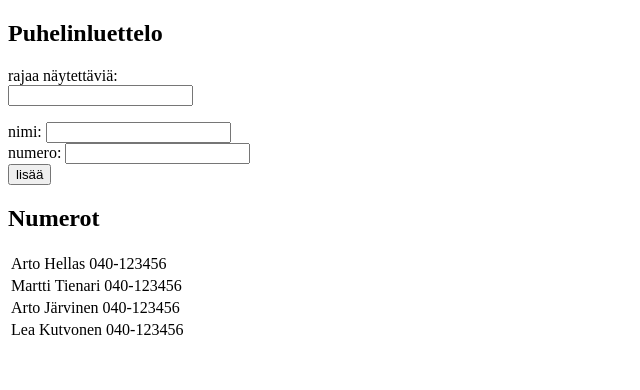
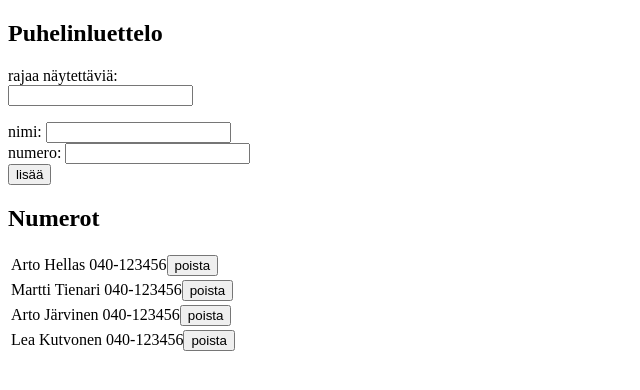
Before and after one commit to tarukojo/fullstack, a React (Create React App) app in the folder puhelinluettelo/: page / in a window 1280 px wide. Shown: the top 390 px of the page, without its empty margins (0-640 px from the left). Built offline with nearby package versions, Linux system fonts and the light colour scheme; data requests are answered from the project's data file.

Commit message:
Osa 2, tehtava 2.16 puhelinluettelo osa9 poisto

```diff
--- a/puhelinluettelo/src/App.js
+++ b/puhelinluettelo/src/App.js
@@ -69,6 +69,22 @@ class App extends React.Component {
     }
   }
 
+  deletePerson = (event) => {
+    let personid = event
+    console.log(personid)
+    const deletedPerson = this.state.persons.find(n => n.id === personid)
+    personService
+    .deletePerson(personid)
+    .then(status => {
+      var array = this.state.persons.filter(function(item) {
+        return item.id !== deletedPerson.id
+      });
+      this.setState({
+        persons: array
+      })
+    })
+  }
+
   render() {
     return (
       <div>
@@ -80,7 +96,8 @@ class App extends React.Component {
             newPhone={this.state.newPhone} handlePhoneChange={this.handlePhoneChange}
             addName={this.addName} />
 
-        <Numerot filter={this.state.filter} filteredPersons={this.state.filteredPersons} persons={this.state.persons} />
+        <Numerot filter={this.state.filter} filteredPersons={this.state.filteredPersons} persons={this.state.persons}
+          deletePerson={this.deletePerson} />
       </div>
     )
   }
--- a/puhelinluettelo/src/components/Numerot.js
+++ b/puhelinluettelo/src/components/Numerot.js
@@ -1,14 +1,14 @@
 import React from 'react'
 import Person from './Person'
 
-const Numerot = ({filter, filteredPersons, persons}) => {
+const Numerot = ({filter, filteredPersons, persons, deletePerson}) => {
     return (
         <div>
             <h2>Numerot</h2>
             <table>
                 <tbody>
                     {filter !== ''? filteredPersons.map(person => <Person key={person.name} person={person} />):
-                    persons.map(person =>  <Person key={person.name} person={person} />) }
+                    persons.map(person =>  <Person key={person.name} person={person} deletePerson={deletePerson} />) }
                 </tbody>
             </table>
         </div>
--- a/puhelinluettelo/src/components/Person.js
+++ b/puhelinluettelo/src/components/Person.js
@@ -1,9 +1,12 @@
 import React from 'react'
 
-const Person = ({person}) => {
+const Person = ({person, deletePerson}) => {
     return (
         <tr>
-            <td key={person.name}>{person.name} {person.phone}</td>
+            <td key={person.name}>
+            {person.name} {person.phone}
+            <button onClick={() => deletePerson(person.id)}>poista</button>
+            </td>
         </tr>
     )
 }
--- a/puhelinluettelo/src/services/persons.js
+++ b/puhelinluettelo/src/services/persons.js
@@ -16,4 +16,9 @@ const update = (id, newObject) => {
   return request.then(response => response.data)
 }
 
-export default { getAll, create, update }
+const deletePerson = (id) => {
+    const request = axios.delete(`${baseUrl}/${id}`)
+    return request.then(response => response.status)
+}
+
+export default { getAll, create, update, deletePerson }
```
